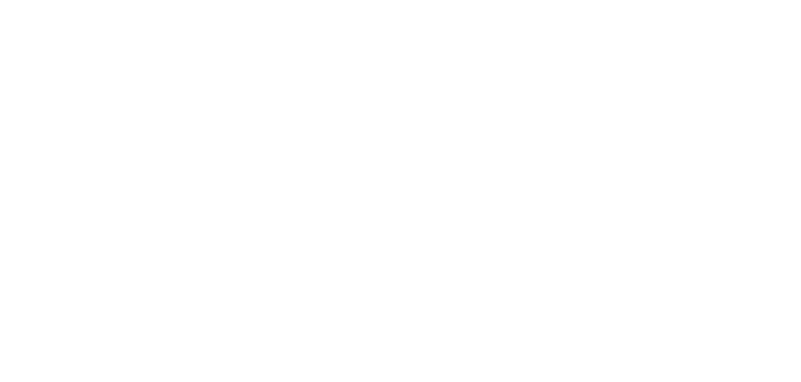
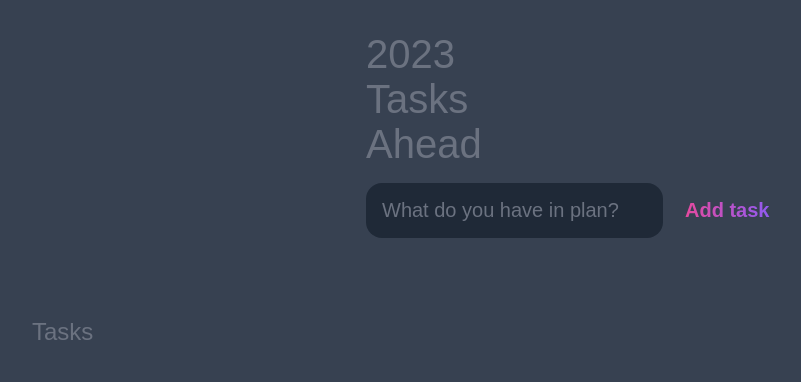
Before and after one commit to Adeyemi987/TodoApp, a plain HTML site: page index.html in a window 1280 px wide. Shown: the whole page, without its empty margins (240-1041 px from the left). Drawn offline with Linux system fonts and the light colour scheme.

Commit message:
designed the todo pages

```diff
--- a/index.html
+++ b/index.html
@@ -4,9 +4,46 @@
     <meta charset="UTF-8">
     <meta http-equiv="X-UA-Compatible" content="IE=edge">
     <meta name="viewport" content="width=device-width, initial-scale=1.0">
-    <title>ToDo APP 2022</title>
+    <title>ToDo APP 2023</title>
+    <link rel="stylesheet" href="todo.css">
 </head>
 <body>
+    <header>
+        <h1>2023 Tasks Ahead</h1>
+        <form id="new-task-form">
+            <input
+                type="text"
+                id="new-task-input"
+                placeholder="What do you have in plan?" />
+            <input
+                type="submit"
+                id="new-task-submit"
+                value="Add task" />
+        </form>
+    </header>
+    <main>
+        <section class="task-list">
+            <h2>Tasks</h2>
 
+            <div id="tasks">
+                <!-- <div class="task">
+
+                    <div class="content">
+                        <input
+                            type="text"
+                            class="text"
+                            value="My shiny task"
+                            readonly
+                        />
+                    </div>
+                    <div class="actions">
+                        <button class="edit">Edit</button>
+                        <button class="delete">Delete</button>
+                    </div> -->
+                </div>
+            </div>
+        </section>
+    </main>
+    <script src="todo.js"></script>
 </body>
 </html>
--- /dev/null
+++ b/todo.css
@@ -0,0 +1,158 @@
+:root{
+    --dark: #374151;
+    --darker: #1F2937;
+    --darkest: #111827;
+    --light: #EEE;
+    --pink: #EC4899;
+    --purple: #8B5CF6;
+    --gray: #6B7280;
+}
+
+*{
+    box-sizing: border-box;
+    margin: 0;
+    font-family: 'Fira sans', sans-serif;
+}
+
+body{
+    display: flex;
+    flex-direction: column;
+    min-height: 100vh;
+    background: var(--dark);
+    color: #fff;
+}
+
+header{
+    padding: 2rem 1rem;
+    max-width: 800px;
+    width: 100px;
+    margin: 0 auto;
+}
+
+header h1 {
+    font-size: 2.5rem;
+    font-weight: 300;
+    color: var(--gray);
+    margin-bottom: 1rem;
+}
+
+#new-task-form{
+    display: flex;
+}
+
+input, button {
+    appearance: none;
+    border: none;
+    outline: none;
+    background: none;
+}
+
+#new-task-input{
+    flex: 1 1 0%;
+    background-color: var(--darker);
+    padding: 1rem;
+    border-radius: 1rem;
+    margin-right: 1rem;
+    color: var(--light);
+    font-size: 1.25rem;
+}
+
+#new-task-input::placeholder{
+    color: var(--gray);
+}
+
+#new-task-submit{
+    color: var(--pink);
+    font-size: 1.25rem;
+    font-weight: 700;
+    background-image: linear-gradient(to right, var(--pink),
+    var(--purple));
+    -webkit-background-clip: text;
+    -webkit-text-fill-color: transparent;
+    cursor: pointer;
+    transition: 0.4s;
+}
+
+#new-task-submit:hover{
+    opacity: 0.8;
+}
+
+#new-task-submit:active{
+    opacity: 0.7;
+}
+
+main {
+    flex: 1 1 0%;
+    padding: 2rem 1rem;
+    max-width: 800px;
+    width: 100%;
+    margin: 0 auto;
+}
+
+.task-list{
+    padding: 1rem;
+}
+
+.task-list h2{
+    font-size: 1.5rem;
+    font-weight: 300;
+    color: var(--gray);
+    margin-bottom: 1rem;
+}
+
+#tasks .task {
+    display: flex;
+    background-color: var(--darkest);
+    padding: 1rem;
+    border-radius: 1rem;
+    margin-right: 1rem;
+    margin-bottom: 1rem;
+    color: var(--light);
+    font-size: 1.25rem;
+}
+
+#tasks .task .content .text{
+    color: var(--light);
+    font-size: 1.125rem;
+    width: 100%;
+    display: block;
+    transition: 0.4s;
+}
+
+#tasks .task .content .text:not(:read-only){
+    color: var(--pink );
+
+}
+
+#tasks .task .actions{
+    display: flex;
+    margin: 0 -0.5rem;
+}
+
+.task .actions button{
+    cursor: pointer;
+    margin: 0 0.5rem;
+    font-size: 1.125rem;
+    font-weight: 700;
+    text-transform: uppercase;
+    transition: 0.4s;
+}
+
+.task .actions button:hover {
+    opacity: 0.8;
+}
+
+.task .actions button:active {
+    opacity: 0.6;
+}
+
+.task .actions .edit {
+    background-image: linear-gradient(to right, var(--pink),
+    var(--purple));
+    -webkit-background-clip: text;
+    -webkit-text-fill-color: transparent;
+}
+
+.task .actions .delete {
+    color: crimson;
+}
--- /dev/null
+++ b/todo.js
@@ -0,0 +1 @@
+alert('Hello')
```
